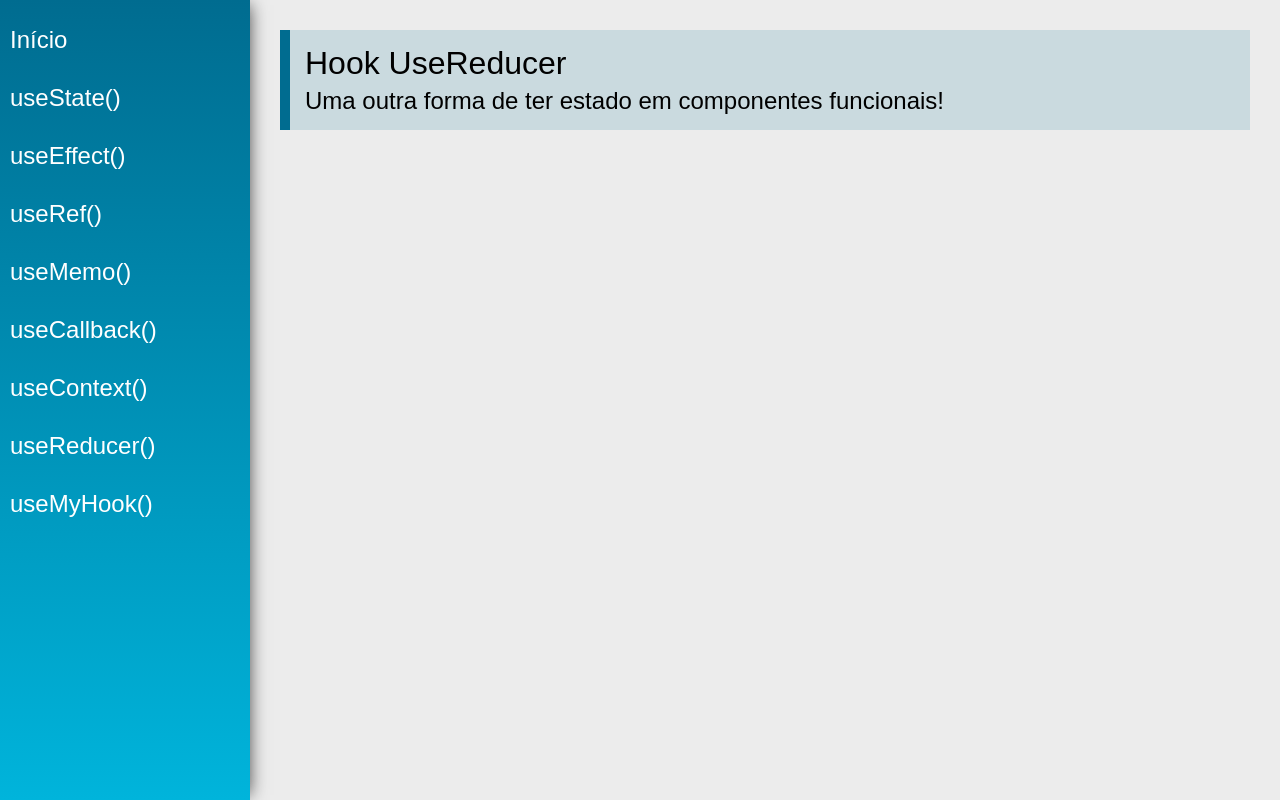
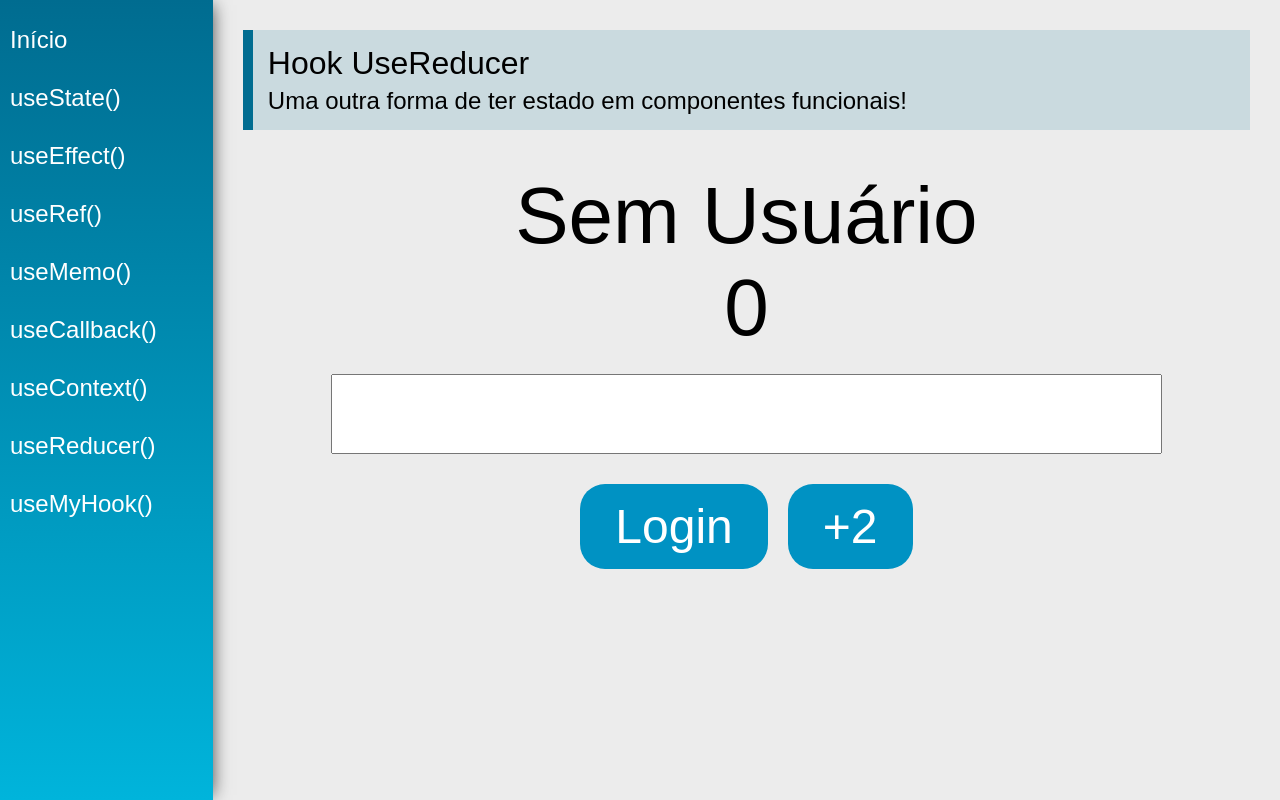
Before and after one commit to davidIsrael-rj/hooks_React, a React (Create React App) app: page /useReducer in a window 1280 px wide. Built offline with nearby package versions, Linux system fonts and the light colour scheme.

Commit message:
Implementando o useReducer – EX#01

```diff
--- a/src/views/examples/UseReducer.jsx
+++ b/src/views/examples/UseReducer.jsx
@@ -1,13 +1,47 @@
-import React from "react";
+import React, { useReducer, useState } from "react";
 import PageTitle from "../../components/layout/PageTitle";
 
-const UseReducer = (props)=>{
-    return(
+const initialState = {
+    cart: [],
+    products: [],
+    user: null,
+    //foco
+    number: 0
+}
+
+function reducer(state, action) {
+    switch (action.type) {
+        case 'adicionar2':
+            return { ...state, number: state.number + 2 }
+        case 'login':
+            return { ...state, user: { name: action.payload } }
+        default:
+            return state
+    }
+}
+
+const UseReducer = (props) => {
+
+    const [state, dispatch] = useReducer(reducer, initialState)
+    const [login, setLogin] = useState("")
+
+    return (
         <div className="UseReducer">
             <PageTitle
                 title="Hook UseReducer"
                 subtitle="Uma outra forma de ter estado em componentes funcionais!"
             />
+            <div className="center">
+                {state.user ? <span className="text">{state.user.name}</span>
+                    : <span className="text">Sem Usuário</span>
+                }
+                <span className="text">{state.number}</span>
+                <div>
+                    <input type="text" className="input" value={login} onChange={e => setLogin(e.target.value)}/>
+                    <button className="btn" onClick={()=> dispatch({type: 'login', payload: login})}>Login</button>
+                    <button className="btn" onClick={() => dispatch({ type: 'adicionar2' })}>+2</button>
+                </div>
+            </div>
         </div>
     )
 }
```
